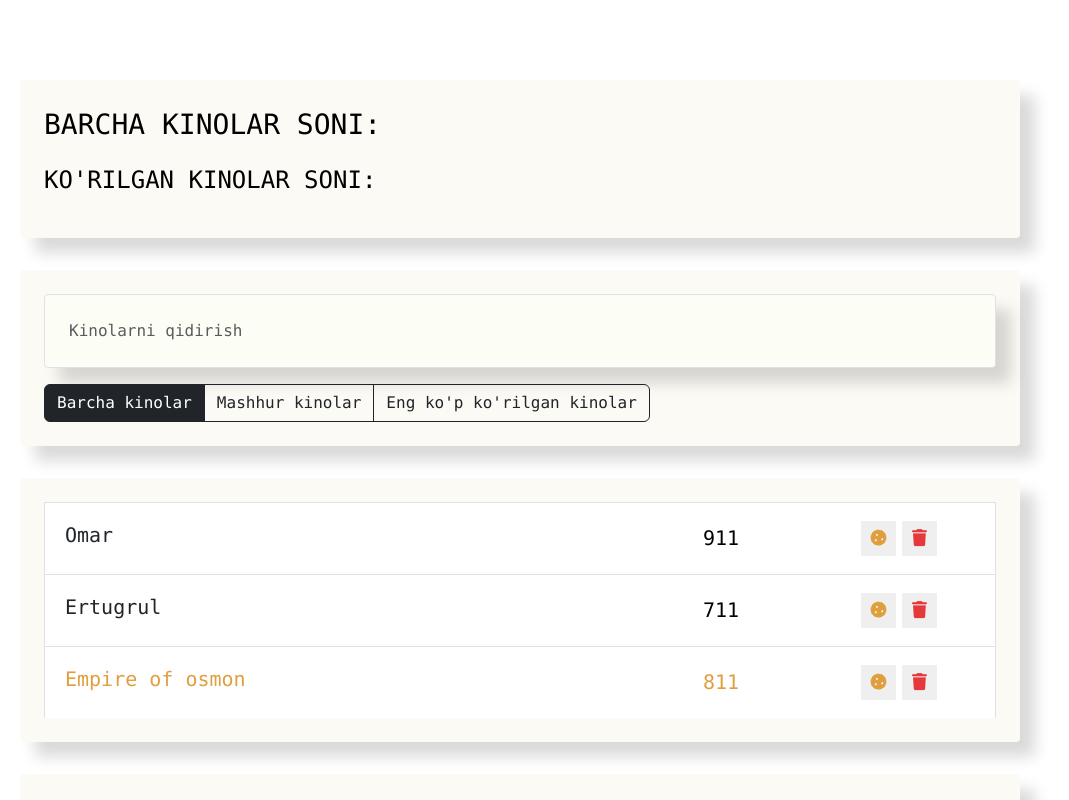
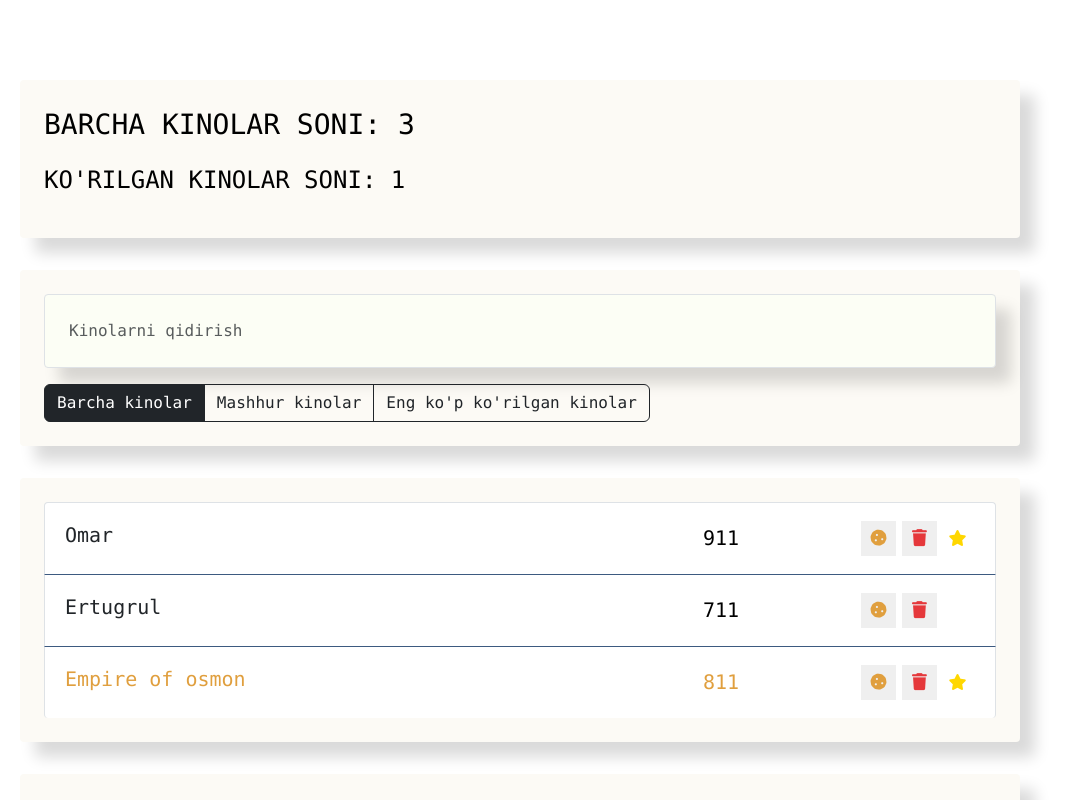
Before and after one commit to HojiakbarSultonov/Vue-Vite, a Vue app: page / in a window 1280 px wide. Shown: the top 800 px of the page, without its empty margins (120-1189 px from the left). Built offline with nearby package versions, Linux system fonts and the light colour scheme.

Commit message:
programm status

```diff
--- a/src/app/App.vue
+++ b/src/app/App.vue
@@ -1,12 +1,12 @@
 <template>
   <div class="app font-monospace">
     <div class="content">
-      <AppInfo />
+      <AppInfo :allMoviesCount = 'movies.length' :favouriteMoviesCount="movies.filter(c=>c.favourite).length"/>
       <div class="search-panel">
         <SearchPanel />
         <AppFilter />
       </div>
-      <MovieList/>
+      <MovieList :movies="movies"/>
       <MovieAddForm/>
     </div>
   </div>
@@ -26,7 +26,31 @@
     AppFilter,
     MovieList,
     MovieAddForm
-  }
+  },
+  data(){
+    return {
+        movies: [
+            {
+                name:'Omar',
+                viewers:911,
+                like:true,
+                favourite:false,
+            },
+            {
+                name:'Ertugrul',
+                viewers:711,
+                like:false,
+                favourite:false,
+            },
+            {
+                name:'Empire of osmon',
+                viewers:811,
+                like:true,
+                favourite:true,
+            },
+        ]
+    }
+}
 }
 </script>
 <style>
--- a/src/appInfo/AppInfo.vue
+++ b/src/appInfo/AppInfo.vue
@@ -1,12 +1,23 @@
 <template>
     <div class="app-info">
-        <p class="fs-3 text-uppercase">Barcha kinolar soni: </p>
-        <p class="fs-4 text-uppercase">Ko'rilgan kinolar soni: </p>
+        <p class="fs-3 text-uppercase">Barcha kinolar soni: {{ allMoviesCount }}</p>
+        <p class="fs-4 text-uppercase">Ko'rilgan kinolar soni: {{ favouriteMoviesCount }}</p>
     </div>
 </template>
 
 <script>
-export default {}
+export default {
+    props:{
+        allMoviesCount:{
+            type:Number,
+            required:true
+        },
+        favouriteMoviesCount:{
+            type:Number,
+            required:true
+        }
+    }
+}
 
 </script>
 
--- a/src/movieList/MovieList.vue
+++ b/src/movieList/MovieList.vue
@@ -9,30 +9,13 @@
 import MovieListItem from '../movieListItem/MovieListItem.vue';
 
 export default { components: { MovieListItem },
-data(){
-    return {
-        movies: [
-            {
-                name:'Omar',
-                viewers:911,
-                favourite:false,
-                like:true,
-            },
-            {
-                name:'Ertugrul',
-                viewers:711,
-                favourite:false,
-                like:false,
-            },
-            {
-                name:'Empire of osmon',
-                viewers:811,
-                favourite:true,
-                like:false,
-            },
-        ]
+props:{
+    movies:{
+        type:Array,
+        required:true
     }
-} }
+}
+}
 
 </script>
 <style scoped>
--- a/src/movieListItem/MovieListItem.vue
+++ b/src/movieListItem/MovieListItem.vue
@@ -1,5 +1,5 @@
 <template >
-    <div>
+
         <li class="list-group-item d-flex justify-content-between" :class="[{like:movie.like}, {favourite:movie.favourite}]">
             <span class="list-group-item-label">{{ movie.name }}</span>
             <input type="number" class="list-group-item-input" :value="movie.viewers">
@@ -13,7 +13,7 @@
                 <i class="fas fa-star"></i>
             </div>
         </li>
-    </div>
+
 </template>
 <script>
 export default {
@@ -73,11 +73,11 @@
         font-size: 16px;
         color: #ffd700;
         transition: 0.3s all;
-        transform: translate(30px);
+        transform: translateX(30px);
         opacity: 0;
     }
 
-    .list-group-item.like .fa-start{
+    .list-group-item.like .fa-star{
         opacity: 1;
         transform: translateX(0);
     }
```
